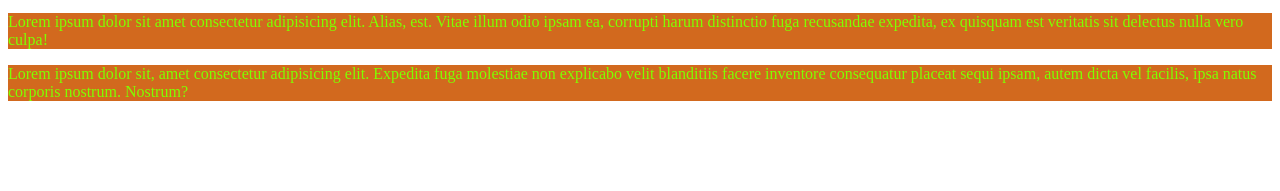
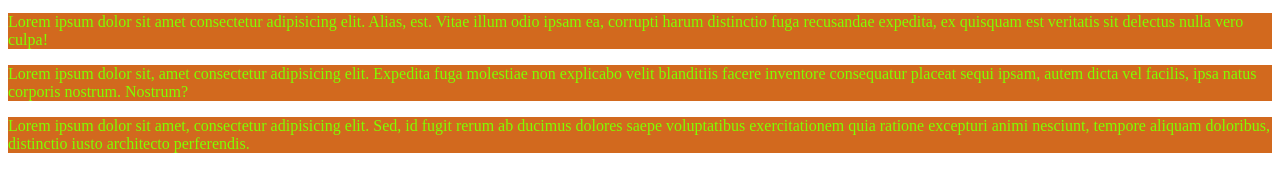
Before and after one commit to shamimsultan2/third-project, a plain HTML site: page index.html in a window 1280 px wide. Shown: the part 119-310 px from the top of the page. Drawn offline with Linux system fonts and the light colour scheme.

Commit message:
this is paragraph

```diff
--- a/index.html
+++ b/index.html
@@ -11,5 +11,6 @@
     <p>Lorem ipsum dolor sit amet consectetur, adipisicing elit. Tenetur nemo incidunt totam repudiandae fugiat numquam facilis sint, fugit sed debitis accusantium architecto adipisci magnam amet illum vero pariatur nesciunt voluptatum.</p>
     <p>Lorem ipsum dolor sit amet consectetur adipisicing elit. Alias, est. Vitae illum odio ipsam ea, corrupti harum distinctio fuga recusandae expedita, ex quisquam est veritatis sit delectus nulla vero culpa!</p>
     <p>Lorem ipsum dolor sit, amet consectetur adipisicing elit. Expedita fuga molestiae non explicabo velit blanditiis facere inventore consequatur placeat sequi ipsam, autem dicta vel facilis, ipsa natus corporis nostrum. Nostrum?</p>
+    <p>Lorem ipsum dolor sit amet, consectetur adipisicing elit. Sed, id fugit rerum ab ducimus dolores saepe voluptatibus exercitationem quia ratione excepturi animi nesciunt, tempore aliquam doloribus, distinctio iusto architecto perferendis.</p>
 </body>
 </html>
```
